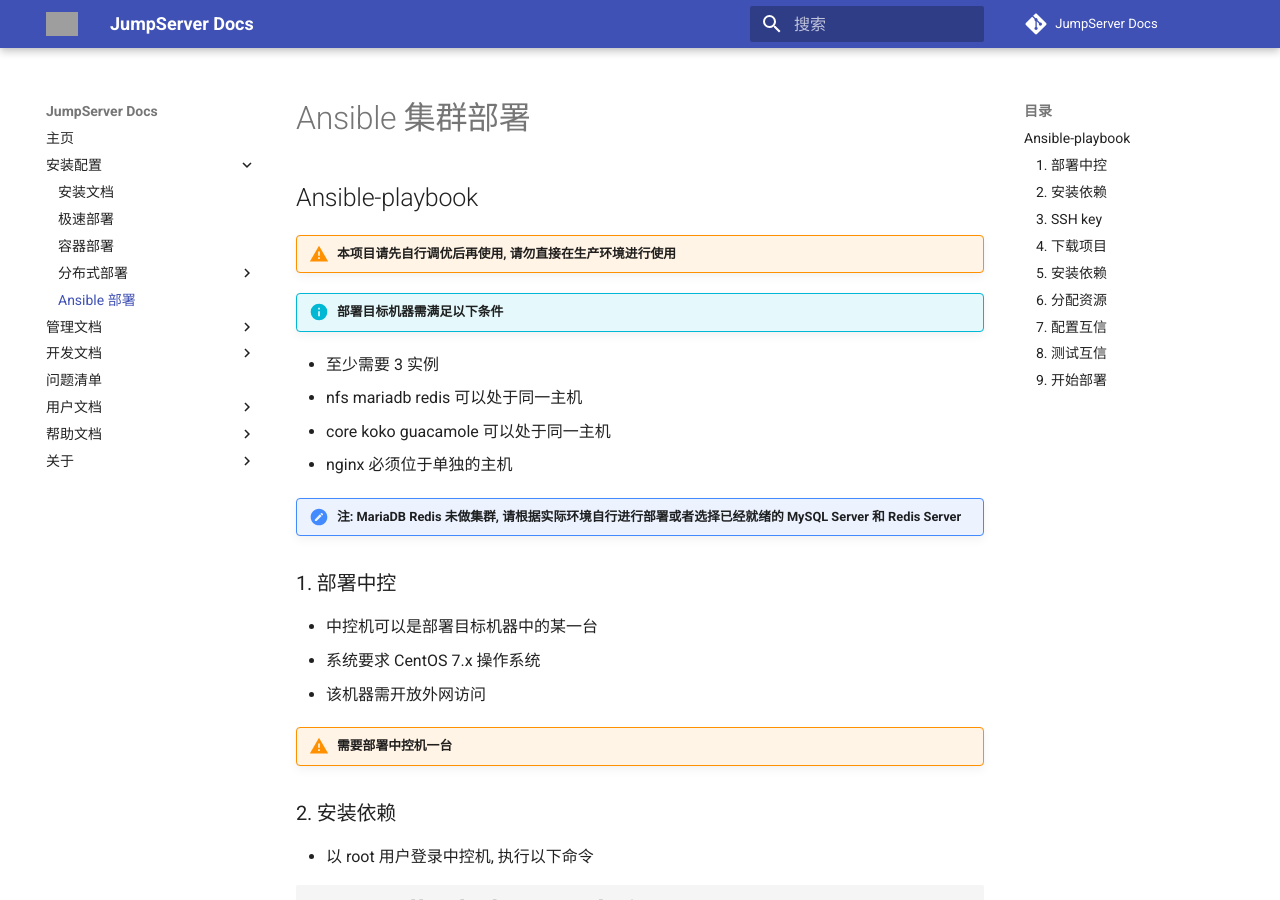
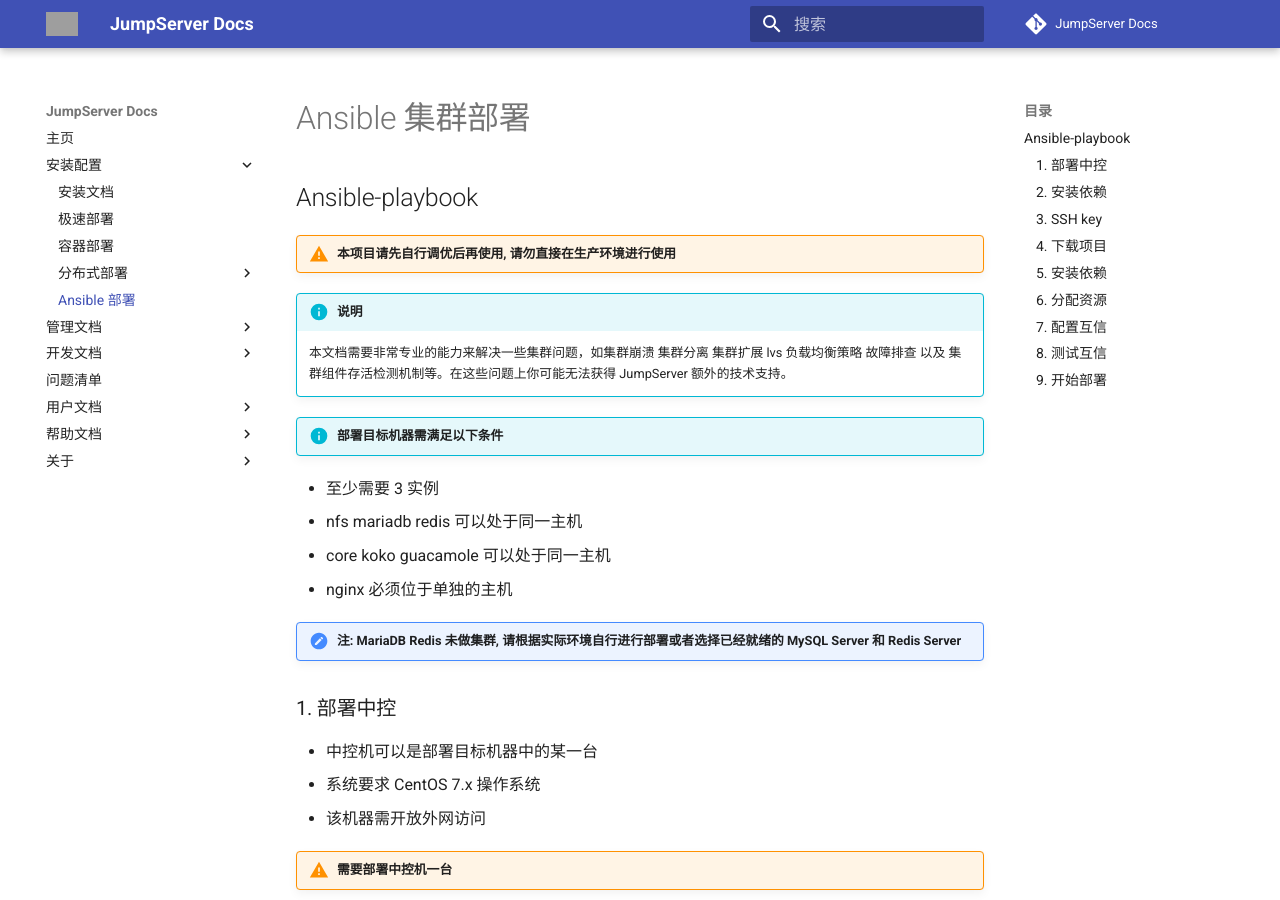
Before and after one commit to wojiushixiaobai/jms_docs, an MkDocs documentation site: the page built from docs/install/ansible_install.md, in a window 1280 px wide and 900 px high. Built offline with MkDocs 1.6.1 and Material for MkDocs 9.7.7, drawn with Linux system fonts in a browser that asks for light colours; comment, search, counter and statistics services are not loaded; grey boxes are pictures that could not be loaded.

Commit message:
[Update]更新

```diff
--- a/docs/install/ansible_install.md
+++ b/docs/install/ansible_install.md
@@ -3,6 +3,9 @@
 ## Ansible-playbook
 
 !!! warning "本项目请先自行调优后再使用, 请勿直接在生产环境进行使用"
+
+!!! info "说明"
+    本文档需要非常专业的能力来解决一些集群问题，如集群崩溃 集群分离 集群扩展 lvs 负载均衡策略 故障排查 以及 集群组件存活检测机制等。在这些问题上你可能无法获得 JumpServer 额外的技术支持。
 
 !!! info "部署目标机器需满足以下条件"
 
```
